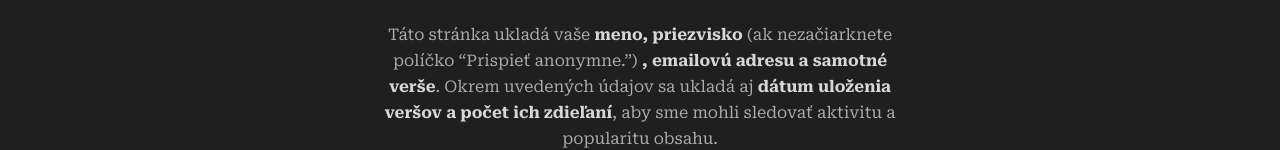
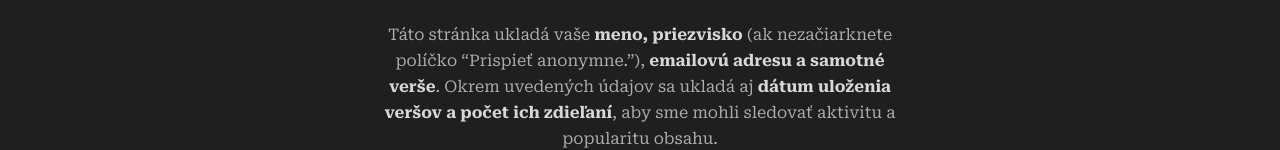
Before and after one commit to Michal-Dzurik/Verse-Slovakov, a React (Vite) app: page /podmienky in a window 1280 px wide. Shown: the part 300-450 px from the top of the page. Built offline with nearby package versions, Linux system fonts and the light colour scheme; no server answers.

Commit message:
Small text tweaks

```diff
--- a/src/routes/Terms.tsx
+++ b/src/routes/Terms.tsx
@@ -8,7 +8,7 @@ function Terms() {
             <article className="text-center">
                 <img className='h-24 inline-block mb-6' src={terms} alt="symbol"/>
                 <p>
-                    Táto stránka ukladá vaše <span className='highlighted-text'>meno, priezvisko</span> (ak nezačiarknete políčko “Prispieť anonymne.”) <span className='highlighted-text'>, emailovú adresu a samotné verše</span>.
+                    Táto stránka ukladá vaše <span className='highlighted-text'>meno, priezvisko</span> (ak nezačiarknete políčko “Prispieť anonymne.”),<span className='highlighted-text'> emailovú adresu a samotné verše</span>.
                     Okrem uvedených údajov sa ukladá aj <span className='highlighted-text'>dátum uloženia veršov a počet ich zdieľaní</span>, aby sme mohli sledovať aktivitu a popularitu obsahu. <br/><br/>
 
                     Tieto údaje <span className='highlighted-text'>slúžia na overenie autorstva a ochranu pred internetovými botmi</span> (pomocou emailovej verifikácie). <br/><br/>
```
